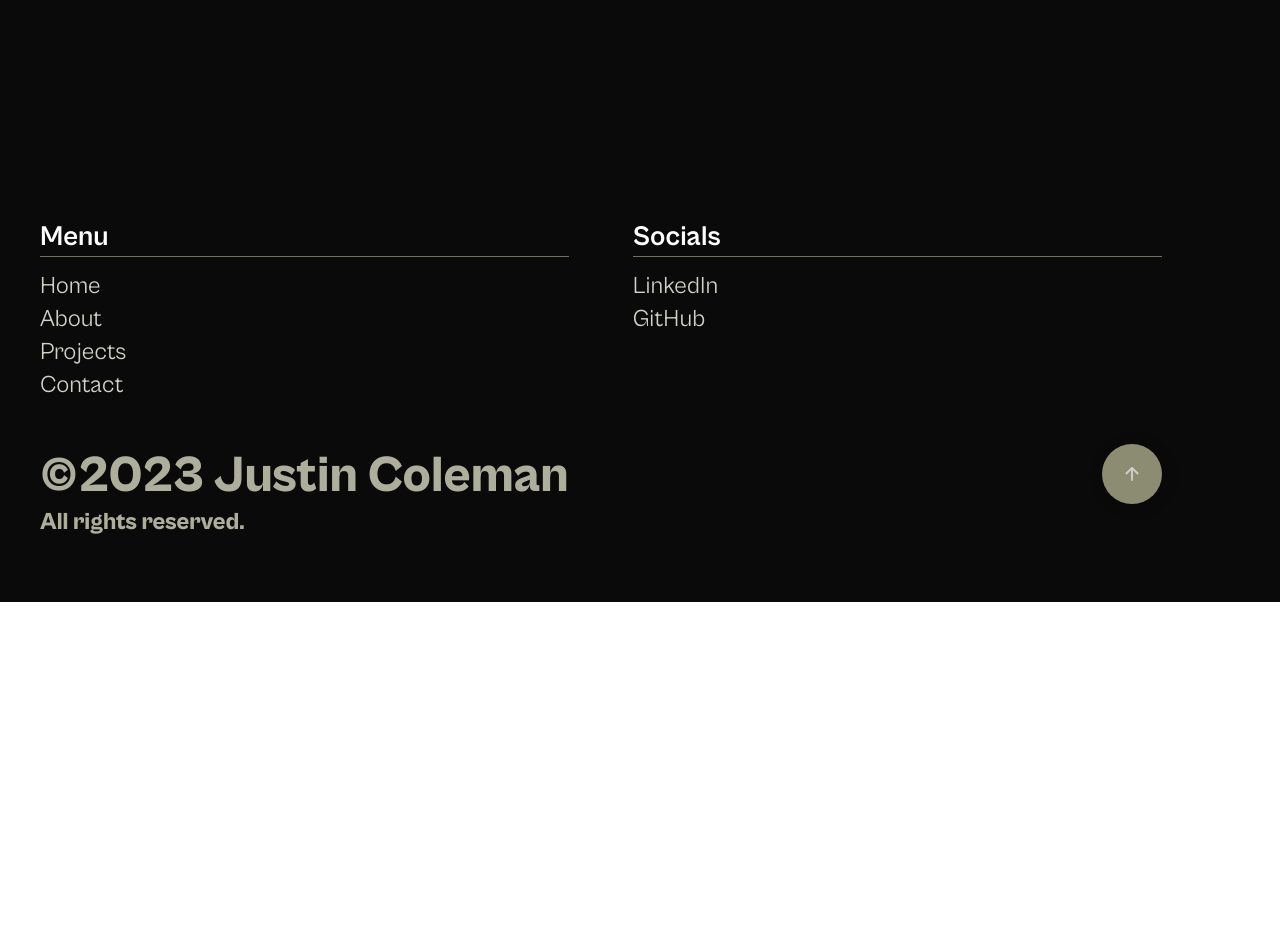
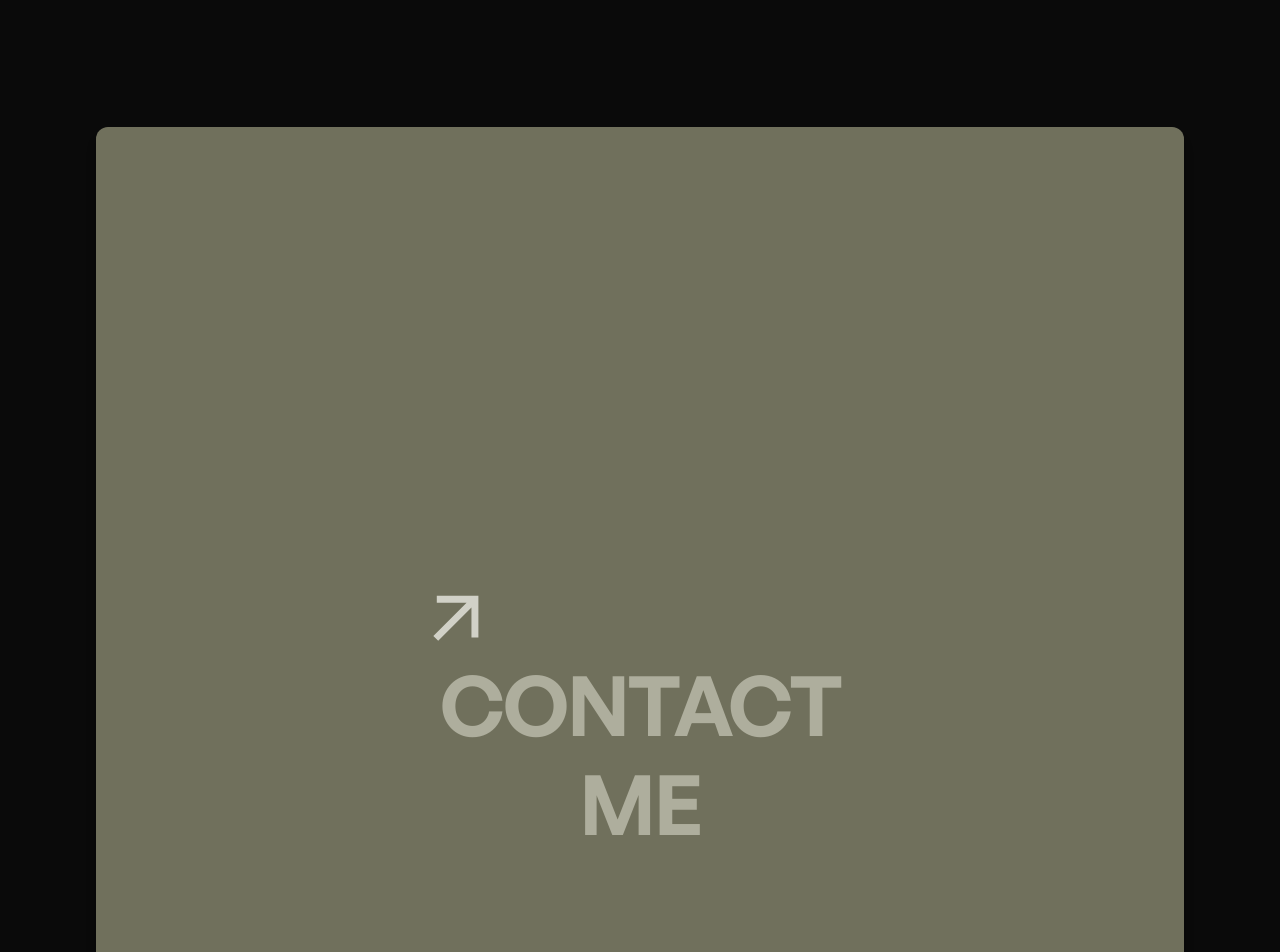
Before and after one commit to ThisIsNotJustin/ThisIsNotJustin.github.io, a Next.js app: page / in a window 1280 px wide. Shown: the part 3540-4492 px from the top of the page. Before the commit the page ends 4142 px from the top, so only its background shows below. Built offline with nearby package versions, Linux system fonts and the light colour scheme.

Commit message:
contact page

```diff
--- a/src/app/page.tsx
+++ b/src/app/page.tsx
@@ -8,6 +8,7 @@ import Content from "../components/content";
 import Skills from "../components/Skills";
 import Footer from "../components/Footer";
 import ScrollWrapper from "../components/ui/scrollwrapper";
+import Contact from "../components/Contact"
 import { BackGroundColorProvider, useBackGroundColor } from "../components/ui/background";
 
 const BackGroundWrapper = ({ children }: { children: React.ReactNode }) => {
@@ -35,8 +36,13 @@ export default function Home() {
             <ScrollWrapper bgColor="#0a0a0a" thresholdVal={0.35}>
               <Skills />
             </ScrollWrapper>
+            <ScrollWrapper bgColor="#D1D1C7" thresholdVal={0.65}>
+              <Contact />
+            </ScrollWrapper>
           </main>
-        <Footer />
+        <ScrollWrapper bgColor="#0a0a0a" thresholdVal={0.75}>
+          <Footer />
+        </ScrollWrapper>
       </BackGroundWrapper>
     </BackGroundColorProvider>
   );
--- /dev/null
+++ b/src/components/Contact.tsx
@@ -0,0 +1,21 @@
+import { MdOutlineArrowOutward } from "react-icons/md";
+
+export default function Contact() {
+  return (
+    <section id="contact" className="flex items-center justify-center px-4">
+      <div className="bg-secondary-700 rounded-xl p-80 flex shadow-lg mx-auto text-center pb-96 pt-80">
+        {/* Container for Heading and Arrow */}
+        <div className="relative flex items-center justify-center pt-52 pb-52">
+          {/* Heading */}
+          <h1 className="text-secondary-500 text-heading-1 uppercase font-semibold flex items-center">
+            CONTACT ME
+            {/* Arrow */}
+            <div className="absolute top-32 right-[-64] text-heading-1 text-secondary-400 transform duration-300 hover:scale-90">
+              <MdOutlineArrowOutward />
+            </div>
+          </h1>
+        </div>
+      </div>
+    </section>
+  );
+}
--- a/src/components/Footer.tsx
+++ b/src/components/Footer.tsx
@@ -11,7 +11,7 @@ export default function Footer() {
   };
 
   return (
-    <footer className="text-secondary-400 pt-24 px-10 pb-8">
+    <footer className="text-secondary-400 pt-12 px-10 pb-8">
       <div className="container mx-auto">
         <div className="flex flex-col md:flex-row items-start gap-16 mb-8">
           {/* Menu Section */}
```
